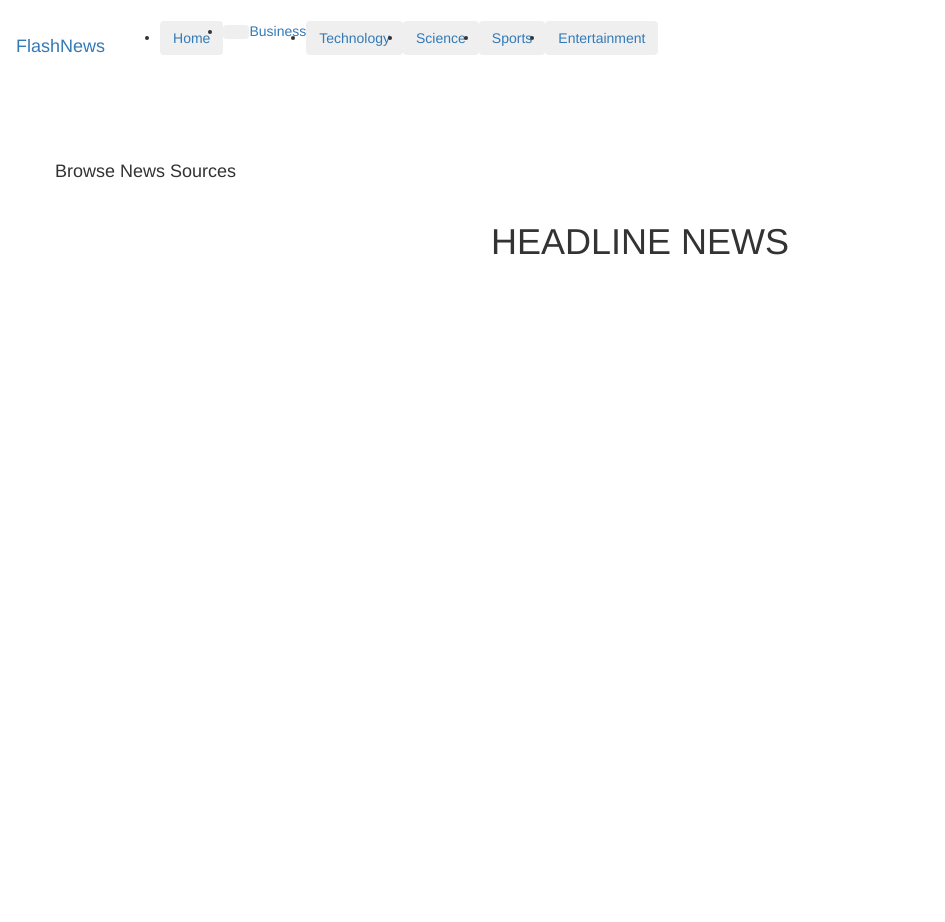
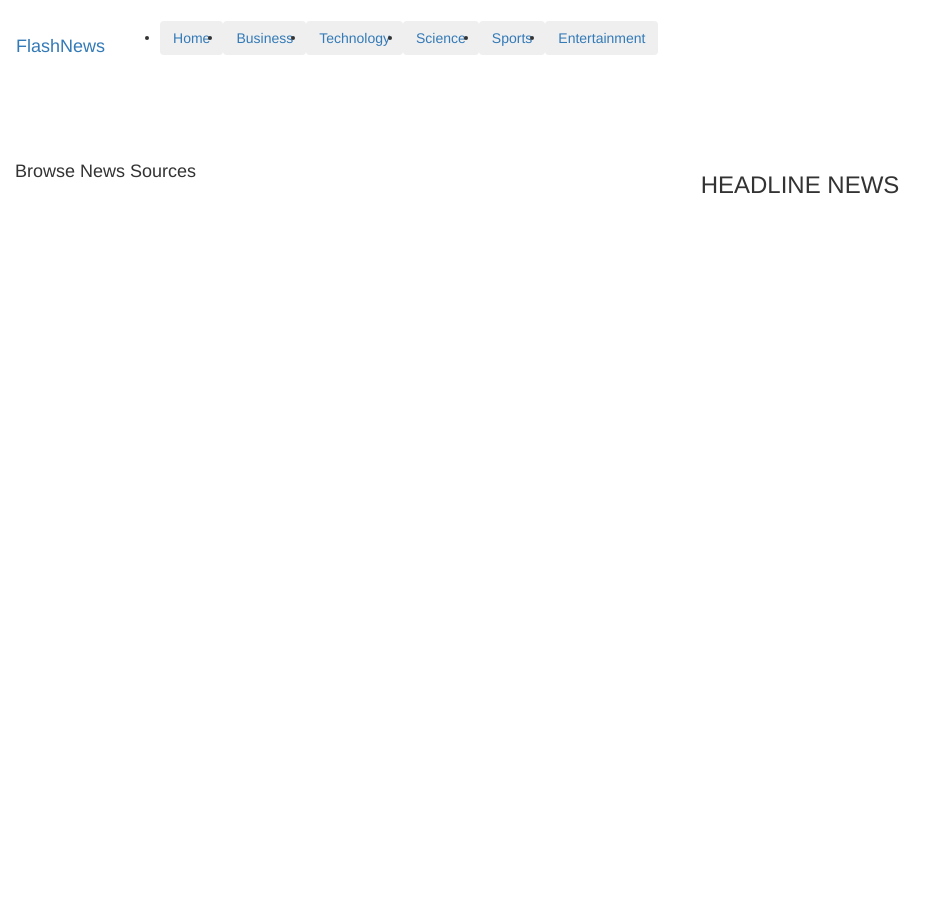
Before and after one commit to Kabu1/flashnews, a Flask app: template app/templates/index.html in a window 1280 px wide. Shown: the whole page, without its empty margins (0-945 px from the left). After the commit the page ends 194 px from the top, so only its background shows below. Run offline with Flask 2, Linux system fonts and the light colour scheme; the template is opened without the code that fills it, so the values that code supplies are empty; some libraries are stand-ins or nearby versions.

```diff
--- a/app/templates/categories.html
+++ b/app/templates/categories.html
@@ -8,7 +8,7 @@
 <body>
   <br>
   <br>
-  <h1 align="center" class="text-uppercase">{{cat}} NEWS </h3>
+  <h3 align="center" class="text-uppercase">{{cat}} NEWS </h3>
     <div class="container">
       <div class="card-columns">
         {% for category in category %}
--- a/app/templates/index.html
+++ b/app/templates/index.html
@@ -3,13 +3,13 @@
 <br>
 <br>
 <br>
+
 <body>
-
-  <div class="main">
-    <div class="container-fluid">
+    <div class="main">
+     <div class="container-fluid">
       <div class="row">
 
-        <div class="col-3">
+        <div class="col-md-3">
           <div class="card-column">
             <div class="card-header">
               <h4>Browse News Sources</h4>
@@ -27,8 +27,8 @@
           </div>
         </div>
 
-        <div class="col-9">
-          <h1> HEADLINE NEWS </h3>
+        <div class="col-md-9">
+          <h3 align="center"> HEADLINE NEWS </h3>
           <div class="container">
             <div class="card-columns">
               {% for headlines in headlines %}
@@ -54,7 +54,5 @@
       </div>
     </div>
   </div>
-
+  {% endblock %}
 </body>
-
-{% endblock %}
--- a/app/templates/navbar.html
+++ b/app/templates/navbar.html
@@ -10,7 +10,7 @@
             <a class="nav-link" href="/"><button type="button" class="btn btn-outline-success">Home </button><span class="sr-only">(current)</span></a>
           </li>
           <li class="nav-item">
-            <a class="nav-link" href="/{{'categories/Business'}}"><button type="button" class="btn btn-outline-success"></button>Business</button></a>
+            <a class="nav-link" href="/{{'categories/Business'}}"><button type="button" class="btn btn-outline-success">Business</button></a>
           </li>
           <li class="nav-item">
             <a class="nav-link" href="/{{'categories/Technology'}}"><button type="button" class="btn btn-outline-success">Technology</button></a>
```
